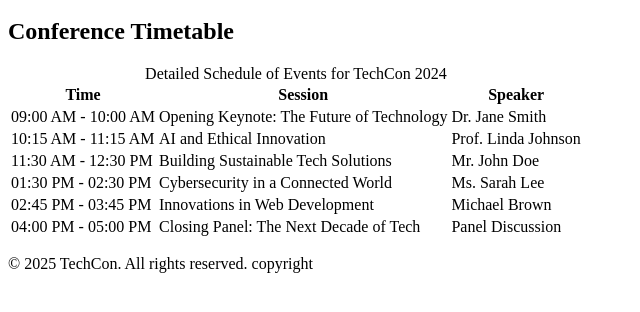
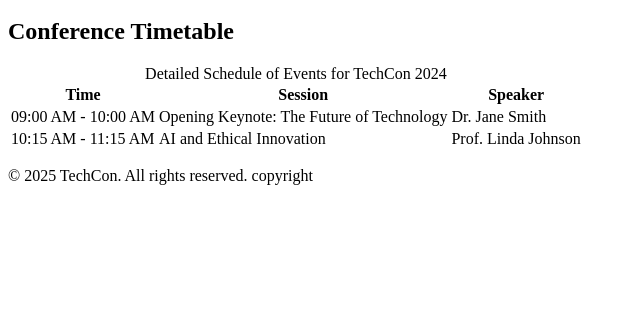
Before and after one commit to Musakalamz/-TechCon_HTML, a plain HTML site: page techcon_website/schedule.html in a window 1280 px wide. Shown: the part 154-466 px from the top of the page, without its empty margins (0-640 px from the left). Drawn offline with Linux system fonts and the light colour scheme.

Commit message:
Designing the Schedule Page for TechCon 2024 Conference Website

```diff
--- a/techcon_website/schedule.html
+++ b/techcon_website/schedule.html
@@ -44,26 +44,6 @@
             <td>AI and Ethical Innovation</td>
             <td>Prof. Linda Johnson</td>
           </tr>
-          <tr>
-            <td>11:30 AM - 12:30 PM</td>
-            <td>Building Sustainable Tech Solutions</td>
-            <td>Mr. John Doe</td>
-          </tr>
-          <tr>
-            <td>01:30 PM - 02:30 PM</td>
-            <td>Cybersecurity in a Connected World</td>
-            <td>Ms. Sarah Lee</td>
-          </tr>
-          <tr>
-            <td>02:45 PM - 03:45 PM</td>
-            <td>Innovations in Web Development</td>
-            <td>Michael Brown</td>
-          </tr>
-          <tr>
-            <td>04:00 PM - 05:00 PM</td>
-            <td>Closing Panel: The Next Decade of Tech</td>
-            <td>Panel Discussion</td>
-          </tr>
         </tbody>
       </table>
     </main>
```
